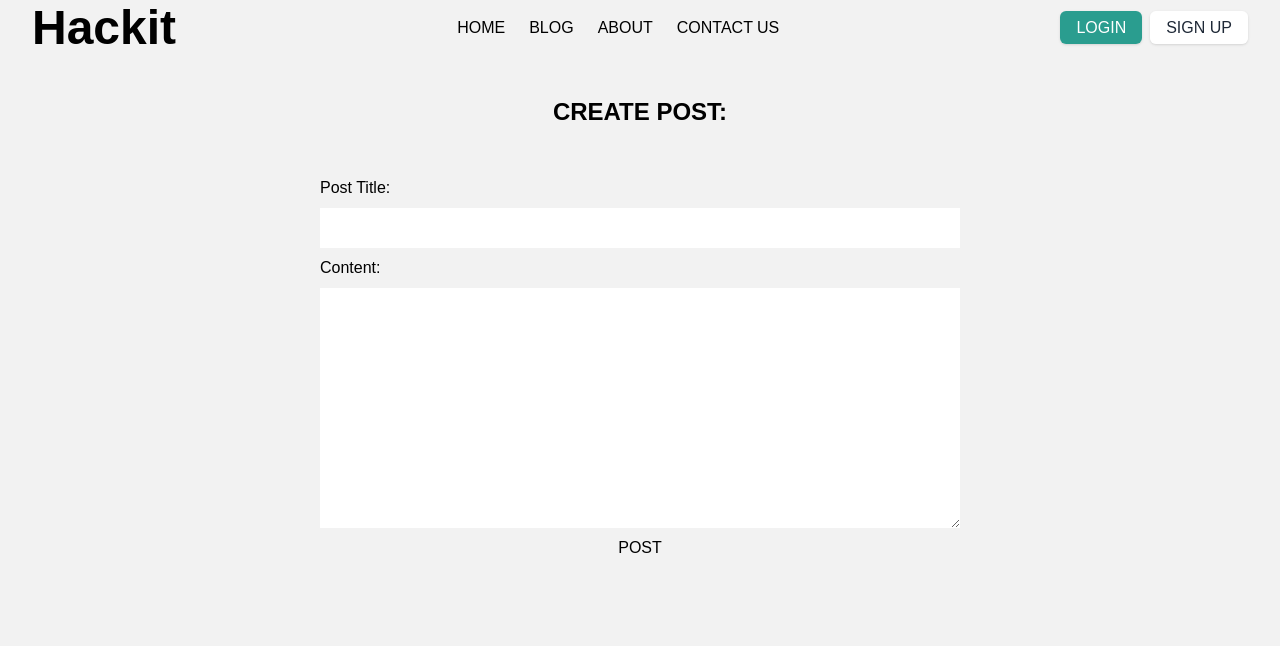
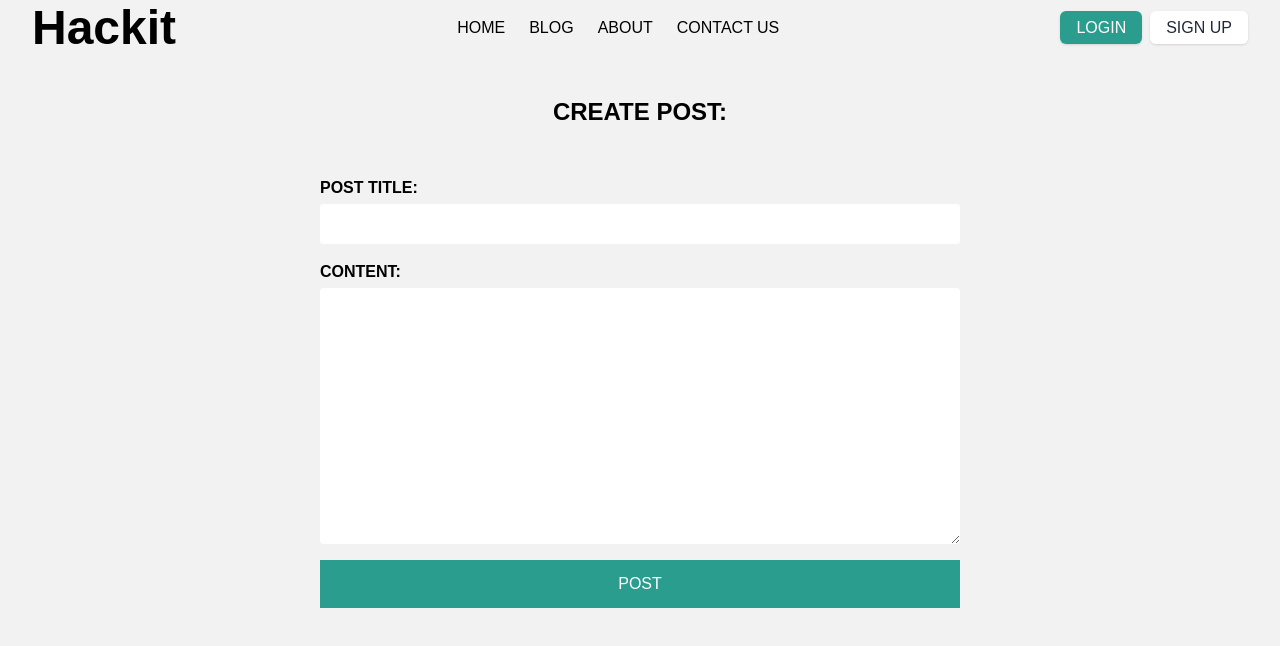
Before and after one commit to GarrettLockhart/mernstack-blog, a React (Create React App) app in the folder client/: page /create in a window 1280 px wide. Shown: the top 646 px of the page. Built offline with nearby package versions, Linux system fonts and the light colour scheme.

Commit message:
style: create posts page

```diff
--- a/client/src/components/pages/Create.jsx
+++ b/client/src/components/pages/Create.jsx
@@ -39,23 +39,29 @@ const Create = () => {
           className='flex flex-col w-[50%] mx-auto'
           onSubmit={handleFormSubmit}
         >
-          <label htmlFor='post-title'>Post Title:</label>
+          <label className='uppercase font-bold' htmlFor='post-title'>
+            Post Title:
+          </label>
           <input
-            className='my-2 py-2 px-2'
+            className='mt-1 mb-4 p-2 rounded hover:ring-1 outline-blue-500'
             type='text'
             id='post-title'
             onChange={handleChange}
           />
-          <label htmlFor='post-content'>Content:</label>
+          <label className='uppercase font-bold' htmlFor='post-content'>
+            Content:
+          </label>
           <textarea
-            className='my-2'
+            className='mt-1 mb-4 p-2 rounded hover:ring-1 outline-blue-500'
             name='post-content'
             id='post-content'
             cols='30'
             rows='10'
             onChange={handleChange}
           ></textarea>
-          <button className='uppercase'>Post</button>
+          <button className='uppercase text-white py-3 bg-c-teal hover:bg-c-blue ease-in-out duration-200'>
+            Post
+          </button>
         </form>
       </div>
     </div>
```
